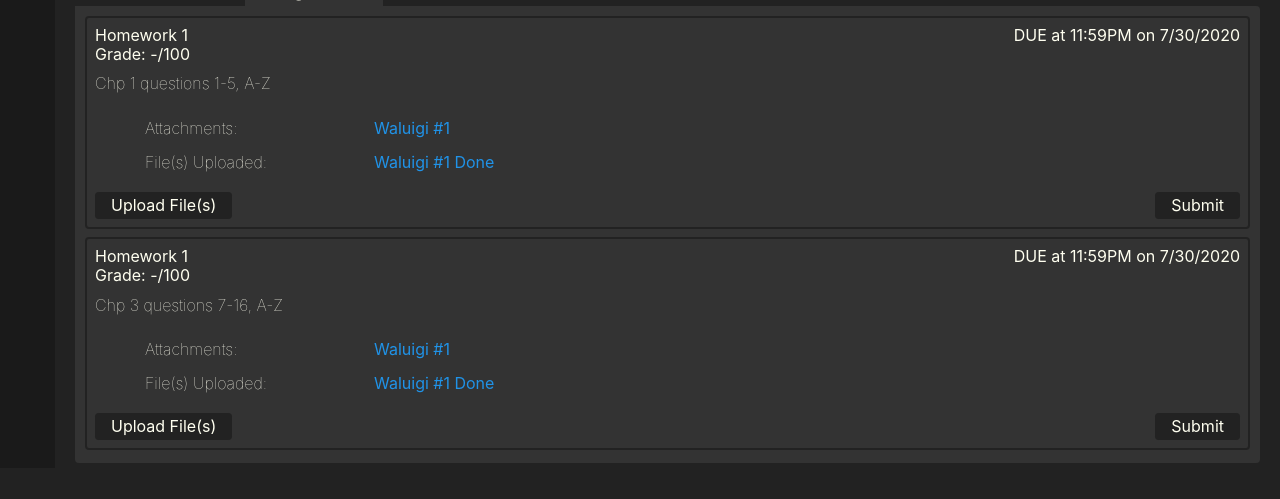
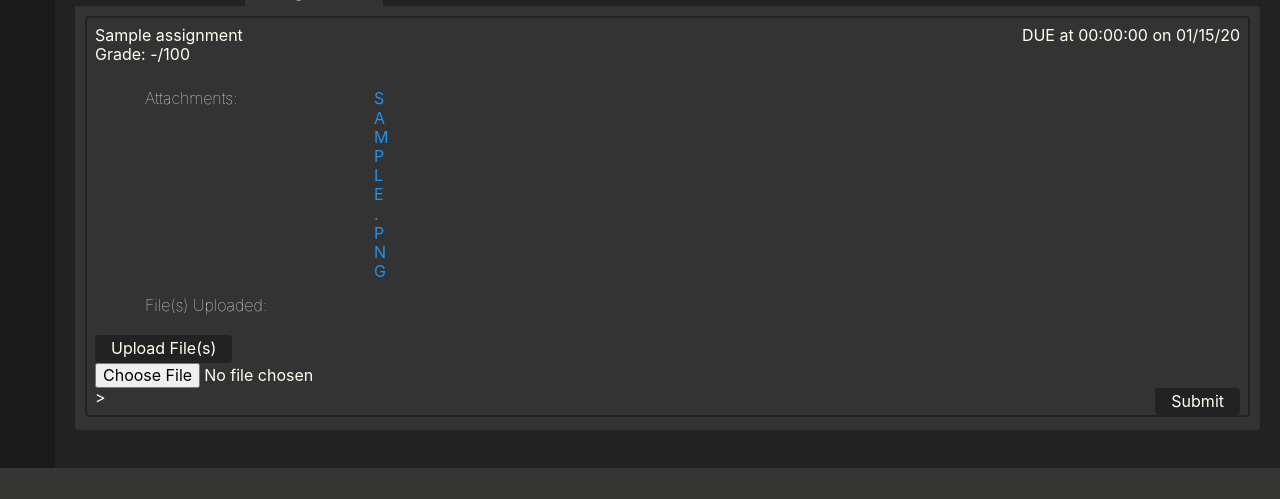
Before and after one commit to OC-Soft-Eng-Project-2-Team-2/Software-Engineering-Project-2-Team-2, a Django app: page /class/ in a window 1280 px wide, after a click on "Assignments". Shown: the part 332-831 px from the top of the page. After the commit the page ends 800 px from the top, so only its background shows below. Run offline with Django 3.2, Linux system fonts and the light colour scheme; a user stored in the database is signed in; tables that the repository leaves empty hold one stand-in row (values such as "Sample post"); grey boxes marked "Sample" are stand-in pictures; some libraries are stand-ins or nearby versions.

Commit message:
change commit

```diff
--- a/cms_project/cms_application/templates/base.html
+++ b/cms_project/cms_application/templates/base.html
@@ -263,9 +263,9 @@
           {% empty %} {% endfor %}
 
           <!-- TEST DATA BELOW REMOVE WHEN DATABASE IS READY-->
-          <a class="dropdown-item" href="/class">WUM 101</a>
-          <a class="dropdown-item" href="/class">WWE 210</a>
-          <a class="dropdown-item" href="/class">YEET 555</a>
+          {% for item in sidebar %}
+          <a class="dropdown-item" href="/class">{{item.name}}</a>
+          {% endfor %}
           <!-- END TEST DATA-->
         </div>
       </div>
@@ -282,9 +282,9 @@
           {% empty %} {% endfor %}
 
           <!-- TEST DATA BELOW REMOVE WHEN DATABASE IS READY-->
-          <a class="dropdown-item" href="/grades">WUM 101</a>
-          <a class="dropdown-item" href="/grades">WWE 210</a>
-          <a class="dropdown-item" href="/grades">YEET 555</a>
+          {% for item in sidebar %}
+          <a class="dropdown-item" href="/class">{{item.name}}</a>
+          {% endfor %}
           <!-- END TEST DATA-->
         </div>
       </div>
--- a/cms_project/cms_application/templates/cms_application/class.html
+++ b/cms_project/cms_application/templates/cms_application/class.html
@@ -167,8 +167,8 @@
       <p>{{class.credits}} Credit Hour(s)</p>
     </div>
     <div>
-      <p>Current Grade: 46/100</p> <!-- Not sure about how to get the student grade for the specified class-->
-      <p>Final Grade: -</p>
+      <p>Current Grade: {{grade.current}}%</p> <!-- Not sure about how to get the student grade for the specified class-->
+      <p>Final Grade: {{grade.final}}%</p>
     </div>
   </div>
 
@@ -268,12 +268,15 @@
           {% if is_instructor %}
           <button class="reducePadding">&#128393 Edit</button>
           <span>
-            <a href="/assignmentlist"><button>Grade Submissions</button></a>
+            <a href="/submissions"><button>Grade Submissions</button></a>
           </span>
           {% else %}
           <button>Upload File(s)</button>
+          <div>
+            <input type="file" name="document">
+          </div>>
           <span>
-            <button>Submit</button>
+            <button type="submit">Submit</button>
           </span>
           {% endif %}
         </div>
--- a/cms_project/cms_application/urls.py
+++ b/cms_project/cms_application/urls.py
@@ -6,6 +6,6 @@ urlpatterns = [
     path("home/", views.home, name="home"),
     path("class/", views.aClass, name="class"),
     path("grades/", views.grades, name="grades"),
-    path("submissions/", views.submissions, name="submissions"),
+    path("submissions/", views.assignmentlist, name="submissions"),
     path("accessdenied/", views.accessdenied, name="accessdenied")
 ]
--- a/cms_project/cms_application/views.py
+++ b/cms_project/cms_application/views.py
@@ -6,7 +6,38 @@ from django.contrib import messages
 from django.contrib.auth.mixins import LoginRequiredMixin
 from django.contrib.auth.decorators import login_required, user_passes_test
 import logging
+
+# models inports
+from .models import Announcement
+from .models import Section
+from .models import Assignment
+from .models import Student
+from .models import StudentAssignment
+from .models import Enrollment
 # Create your views here.
+
+def sidebarInit():
+    context = {}
+    sidebar = []
+
+    stud = Student.objects.all()[0]
+    enrolm = Enrollment.objects.all().filter(student=stud)
+
+    for item in enrolm:
+        classA = {
+            'name' : item.section.course.course_name
+        }
+        sidebar.append(classA)
+    context['sidebar'] = sidebar;
+    return context
+
+def deny_access_to_non_student(function=None):
+    actual_decorator = user_passes_test(lambda u: u.groups.filter(name='Student').exists(), login_url='/accessdenied')
+    return actual_decorator(function)
+
+def deny_access_to_non_instructor(function=None):
+    actual_decorator = user_passes_test(lambda u: u.groups.filter(name='Instructor').exists(), login_url='/accessdenied')
+    return actual_decorator(function)
 
 @login_required
 def test(request):
@@ -14,73 +45,50 @@ def test(request):
 
 @login_required
 def home(request):
+    context = {}
+    context = sidebarInit()
+    context['is_student'] = request.user.groups.filter(name='Student').exists();
 
-    context = {}
+    announce = Announcement.objects.all()
+
     calendarEvents = []
 
-    context['is_student'] = request.user.groups.filter(name='Student').exists();
+    for item in announce:
+        if item.posted_date.strftime("%d")[0] == "0":
+            day = item.posted_date.strftime("%d")[1:]
+        else:
+            day = item.posted_date.strftime("%d")
 
-    #Test info, replace with info for student from database
-    event1 = {
-        'description': "TEST: This is a test description 1",
-        'date':"7/13/20",
-        'month': "7",
-        'day': "13",
-        'year': '20'
+        if item.posted_date.strftime("%m")[0] == "0":
+            month = item.posted_date.strftime("%m")[1:]
+        else:
+            month = item.posted_date.strftime("%m")
+
+        itemA = {
+        'description': item.section.section_number + ": " + item.announcement_title,
+        'date': item.posted_date.strftime("%x"),
+        'month': month,
+        'day': day,
+        'year': item.posted_date.strftime("%y")
         }
-    event2 = {
-        'description': "TEST: This is a test description 2",
-        'date':"7/23/20",
-        'month': "7",
-        'day': "23",
-        'year': '20'
-        }
-    event3= {
-        'description': "TEST: This is a test description 3",
-        'date':"7/27/20",
-        'month': "7",
-        'day': "27",
-        'year': '20'
-        }
+        calendarEvents.append(itemA)
 
-    calendarEvents.append(event1)
-    calendarEvents.append(event2)
-    calendarEvents.append(event3)
+
     context['calendarEvents'] = calendarEvents;
 
     announcements = []
-    item1 = {
-        'image': "https://cf-images.us-east-1.prod.boltdns.net/v1/static/5660549791001/d8e5eb81-e27a-4bbf-8324-1090d1a5542e/8e2312dd-bba2-4601-954f-8b8698c3f347/1000x563/match/image.jpg",
-        'class': "YEET 101 - Intro to Yeet",
-        'date' : "7/15/2020",
-        'time' : "4:19 PM",
-        'title': "Yeet or be Yeeted",
-        'text' : "Yeet"
-    }
+    for item in announce:
+        itemA = {
+        'image': item.section.course.profile_picture_filename,
+        'class': item.section.course.course_name,
+        'date' : item.posted_date.strftime("%x"),
+        'time' : item.posted_date.strftime("%X"),
+        'title': item.announcement_title,
+        'text' : item.announcement_text
+            }
+        announcements.append(itemA);
 
-    item2 = {
-        'image': "https://cf-images.us-east-1.prod.boltdns.net/v1/static/5660549791001/d8e5eb81-e27a-4bbf-8324-1090d1a5542e/8e2312dd-bba2-4601-954f-8b8698c3f347/1000x563/match/image.jpg",
-        'class': "YEET 101 - Intro to Yeet",
-        'date' : "7/16/2020",
-        'time' : "4:19 PM",
-        'title': "Yeet or be Yeeted",
-        'text' : "Yeet"
-    }
-
-    item3 = {
-        'image': "https://cf-images.us-east-1.prod.boltdns.net/v1/static/5660549791001/d8e5eb81-e27a-4bbf-8324-1090d1a5542e/8e2312dd-bba2-4601-954f-8b8698c3f347/1000x563/match/image.jpg",
-        'class': "YEET 101 - Intro to Yeet",
-        'date' : "7/17/2020",
-        'time' : "4:19 PM",
-        'title': "Yeet or be Yeeted",
-        'text' : "Yeet"
-    }
-
-    announcements.append(item1);
-    announcements.append(item2);
-    announcements.append(item3);
     context['announcements'] = announcements;
-
     return render(request, "cms_application/home.html", context)
 
 def login(request):
@@ -92,164 +100,171 @@ def aClass(request):
     context['is_student'] = request.user.groups.filter(name='Student').exists();
     context['is_instructor'] = request.user.groups.filter(name='Instructor').exists();
 
+    stud = Student.objects.all()[0]
+    enrolm = Enrollment.objects.all().filter(student=stud)[0]
+
+    section = Section.objects.all()
+    selectedSection = section[0]
+
     classI = {
-        "name" : "Test Name",
-        "img" : "https://i.imgflip.com/2xnbeb.jpg",
-        "alt" : "Waaa",
-        "syllabus" : "/class",
-        "time": "MTWTHF 12:00AM - 12:00PM",
-        "semester": "2020 Fall Session 1",
-        "credits" : "12"
+        "name" : selectedSection.course.course_name,
+        "img" :  selectedSection.course.profile_picture_filename,
+        "alt" : selectedSection.section_number,
+        "syllabus" : selectedSection.syllabus_filename,
+        "time": selectedSection.days_of_week + " " + selectedSection.meeting_time,
+        "semester": selectedSection.semester_code,
+        "credits" : selectedSection.course.credit_hours
     }
     context['class'] = classI;
 
     announcements = []
-    item1 = {
-        'image': "https://cf-images.us-east-1.prod.boltdns.net/v1/static/5660549791001/d8e5eb81-e27a-4bbf-8324-1090d1a5542e/8e2312dd-bba2-4601-954f-8b8698c3f347/1000x563/match/image.jpg",
-        'class': "YEET 101 - Intro to Yeet",
-        'date' : "7/15/2020",
-        'time' : "4:19 PM",
-        'title': "Yeet or be Yeeted",
-        'text' : "Yeet"
-    }
-
-    item2 = {
-        'image': "https://cf-images.us-east-1.prod.boltdns.net/v1/static/5660549791001/d8e5eb81-e27a-4bbf-8324-1090d1a5542e/8e2312dd-bba2-4601-954f-8b8698c3f347/1000x563/match/image.jpg",
-        'class': "YEET 101 - Intro to Yeet",
-        'date' : "7/16/2020",
-        'time' : "4:19 PM",
-        'title': "Yeet or be Yeeted",
-        'text' : "Yeet"
-    }
-
-    item3 = {
-        'image': "https://cf-images.us-east-1.prod.boltdns.net/v1/static/5660549791001/d8e5eb81-e27a-4bbf-8324-1090d1a5542e/8e2312dd-bba2-4601-954f-8b8698c3f347/1000x563/match/image.jpg",
-        'class': "YEET 101 - Intro to Yeet",
-        'date' : "7/17/2020",
-        'time' : "4:19 PM",
-        'title': "Yeet or be Yeeted",
-        'text' : "Yeet"
-    }
-
-    announcements.append(item1);
-    announcements.append(item2);
-    announcements.append(item3);
+    announce = Announcement.objects.all()
+    for item in announce:
+        if item.section.section_number == selectedSection.section_number:
+            itemA = {
+                'image': item.section.course.profile_picture_filename,
+                'class': item.section.course.course_name,
+                'date' : item.posted_date.strftime("%x"),
+                'time' : item.posted_date.strftime("%X"),
+                'title': item.announcement_title,
+                'text' : item.announcement_text
+            }
+            announcements.append(itemA);
     context['announcements'] = announcements;
 
     assignments = []
     attachments = []
-    attach1 = {
-        "url" : "Waluigi #1",
-        "title" : "Waluigi #1"
-    }
-    attachments.append(attach1)
 
-    upload = []
-    up1 = {
-        "url" : "Waluigi #1",
-        "title" : "Waluigi #1 Done"
-    }
-    upload.append(up1)
-
-    assigment1 = {
-        "title" : "Homework 1",
-        "time" : "11:59PM",
-        "date" : "7/30/2020",
-        "grade" : "-/100",
-        "submitted" : {
-            "time" : "10:00 AM",
-            "date" : "7/25/2020"
-        },
-        "description" : "Chp 1 questions 1-5, A-Z",
-        "attachments" : attachments,
-        "uploads" : upload
-    }
-
-    assigment2 = {
-        "title" : "Homework 1",
-        "time" : "11:59PM",
-        "date" : "7/30/2020",
-        "grade" : "-/100",
-        "submitted" : {
-            "time" : "10:00 AM",
-            "date" : "7/25/2020"
-        },
-        "description" : "Chp 3 questions 7-16, A-Z",
-        "attachments" : attachments,
-        "uploads" : upload
-    }
-
-    assignments.append(assigment1);
-    assignments.append(assigment2);
+    assign = Assignment.objects.all()
+    for item in assign:
+        if item.section.section_number == selectedSection.section_number:
+            assigmentA = {
+                    "title" : item.assignment_name,
+                    "time" : item.due_date.strftime("%X"),
+                    "date" : item.due_date.strftime("%x"),
+                    "grade" : "-/100",
+                    "submitted" : {
+                        "time" : "",
+                        "date" : ""
+                    },
+                    "description" : "",
+                    "attachments" : item.instructions_filename,
+                    "uploads" : ""
+                }
+            assignments.append(assigmentA)
     context["assignments"] = assignments
 
+    gradeA = {
+        'current' : 94, #enrolm.current_grade(),
+        'final' : 94 #enrolm.current_grade()
+    }
+    context["grade"] = gradeA
+
     students = []
-    student1 = {
-        "img" :"https://upload.wikimedia.org/wikipedia/en/thumb/8/8b/Purplecom.jpg/200px-Purplecom.jpg",
-        "name" : "Purple"
-    }
-    student2 = {
-        "img" :"https://pyxis.nymag.com/v1/imgs/07f/762/6ec01dddd29c0a9d9895b71c20c0bd911d-alien.rsquare.w700.jpg",
-        "name" : "Shaun"
-    }
-    student3 = {
-        "img" :"https://cdn0.wideopenpets.com/wp-content/uploads/2019/10/Fish-Names-770x405.png",
-        "name" : "Tony"
-    }
-    students.append(student1)
-    students.append(student2)
-    students.append(student3)
+    for item in selectedSection.students.all():
+        student1 = {
+            "img" : item.profile_picture_filename,
+            "name" : item.first_name + " " + item.last_name
+        }
+        students.append(student1)
     context["students"] = students
 
     return render(request, "cms_application/class.html", context)
 
-def deny_access_to_non_student(function=None):
-    actual_decorator = user_passes_test(lambda u: u.groups.filter(name='Student').exists(), login_url='/accessdenied')
-    return actual_decorator(function)
+@login_required
+@deny_access_to_non_instructor
+def assignmentlist(response):
+    context = {}
+    submissions = []
 
-def deny_access_to_non_instructor(function=None):
-    actual_decorator = user_passes_test(lambda u: u.groups.filter(name='Instructor').exists(), login_url='/accessdenied')
-    return actual_decorator(function)
+    sub1 = {
+        'submittor' : "Shaun",
+         'attachments' : [{'name' : "Essay.doc",
+                            'url' : 'Essay.doc'}],
+        'date' : "07/08/2020",
+        'time' : "8:02 AM"
+    }
+
+    sub2 = {
+        'submittor' : "Kyle",
+        'attachments' : [{'name' : "paper.doc",
+                            'url' : 'paper.doc'}],
+
+        'date' : "07/12/2020",
+        'time' : "3:42 AM"
+
+    }
+
+    sub3 = {
+        'submittor' : "Lily",
+        'attachments' : [{'name' : "Dissertation on the being of man.doc.doc",
+                            'url' : 'Dissertation on the being of man.doc.doc'}],
+        'date' : "07/12/2020",
+        'time' : "1:59 PM"
+    }
+
+    submissions.append(sub1);
+    submissions.append(sub2);
+    submissions.append(sub3);
+    context["submissions"] = submissions
+
+    classI = {
+        "name" : selectedSection.course.course_name,
+        "img" :  selectedSection.course.profile_picture_filename,
+        "alt" : selectedSection.section_number,
+        "syllabus" : selectedSection.syllabus_filename,
+        "time": selectedSection.days_of_week + " " + selectedSection.meeting_time,
+        "semester": selectedSection.semester_code,
+        "credits" : selectedSection.course.credit_hours
+    }
+    context['class'] = classI;
+
+    return render(response, "cms_application/submissions.html", context)
+
 
 @login_required
 @deny_access_to_non_student
 def grades(request):
     context = {}
-    context['is_student'] = request.user.groups.filter(name='Student').exists();
-    grades = []
+    context['is_student'] = request.user.groups.filter(name='Student').exists()
 
-    grade1 = {
-        'name': 'Course I',
-        'grade': '50/100',
-        'percentage': 50,
-        'letter': 'F',
-        'assignments': [
-            {'name': 'Assignment1', 'grade': '50/100'},
-            {'name': 'Assignment2', 'grade': '50/100'},
-            {'name': 'Assignment3', 'grade': '50/100'},
-            {'name': 'Assignment4', 'grade': '50/100'},
-            {'name': 'Assignment5', 'grade': '50/100'}
-        ]
-    }
+    stud = Student.objects.all()[0]
+    studAssign = StudentAssignment.objects.all().filter(student=stud)
 
-    grade2 = {
-        'name': 'Course II',
-        'grade': '200/100',
-        'percentage': 200,
-        'letter': 'A',
-        'assignments': [
-            {'name': 'Assignment1', 'grade': '200/100'},
-            {'name': 'Assignment2', 'grade': '200/100'},
-            {'name': 'Assignment3', 'grade': '200/100'},
-            {'name': 'Assignment4', 'grade': '200/100'},
-            {'name': 'Assignment5', 'grade': '200/100'}
-        ]
-    }
+    assignments = []
+    for item in studAssign:
+        assignA = {
+            'course' : item.assignment.section.course.course_name,
+            'name' : item.assignment.assignment_name,
+            'grade': item.assignment_grade
+        }
+        assignments.append(assignA)
+    context["assignments"] = assignments
 
-    grades.append(grade1)
-    grades.append(grade2)
-    context["grades"] = grades
+    enrolm = Enrollment.objects.all().filter(student=stud)
+    classes = []
+    grade = ""
+    for item in enrolm:
+        curr = 94
+        if curr >= 90:
+            grade = "A"
+        elif curr >= 80:
+            grade = "B"
+        elif curr >= 70:
+            grade = "C"
+        elif curr >= 60:
+            grade = "D"
+        else:
+            grade = "F"
 
+        classA = {
+            'name' : item.section.course.course_name,
+            'grade' : curr,
+            'percentage': curr,
+            'letter' : grade
+        }
+        classes.append(classA)
+    context["classes"] = classes
     return render(request, "cms_application/grades.html", context)
 
 @login_required
```
Also changed, not shown: cms_project/cms_application/templates/cms_application/grades.html (+4 -6 lines), 2 other files.
